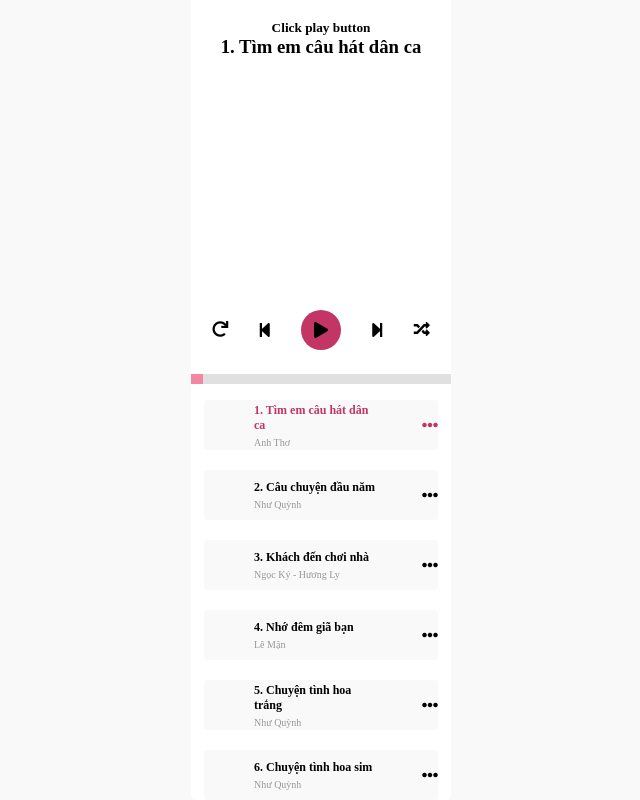
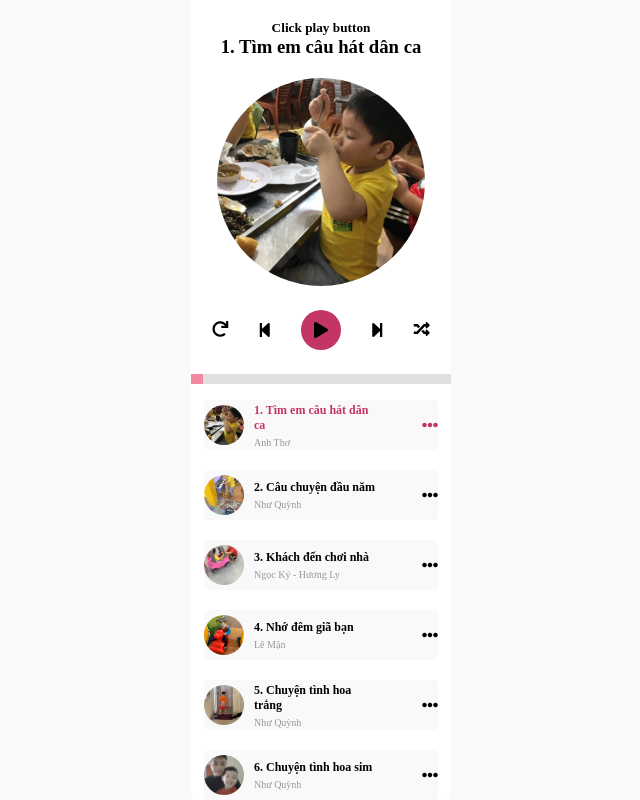
Before and after one commit to cjmax9x/tungbui.mp3.zing, a plain HTML site: page index.html in a window 1280 px wide. Shown: the whole page, without its empty margins (319-959 px from the left). Drawn offline with Linux system fonts and the light colour scheme; files that its build step writes are made by us from their sources.

Commit message:
Music Player

```diff
--- a/index.html
+++ b/index.html
@@ -4,7 +4,7 @@
     <meta charset="UTF-8">
     <meta http-equiv="X-UA-Compatible" content="IE=edge">
     <meta name="viewport" content="width=device-width, initial-scale=1.0">
-    <link rel="stylesheet" href="../music-player/style.css">
+    <link rel="stylesheet" href="./style.css">
     <title>Music Player</title>
     <link rel="stylesheet" href="https://cdnjs.cloudflare.com/ajax/libs/font-awesome/5.15.2/css/all.min.css" integrity="sha512-HK5fgLBL+xu6dm/Ii3z4xhlSUyZgTT9tuc/hSrtw6uzJOvgRr2a9jyxxT1ely+B+xFAmJKVSTbpM/CuL7qxO8w==" crossorigin="anonymous" />
     <link rel="preconnect" href="https://fonts.gstatic.com">
@@ -16,7 +16,7 @@
         <h5 class="music_status">Click play button</h5>
         <h3 class="music_title">String 57th & 9th</h3>
         <div class="music_background-1">
-            <div class="music_image" style="background-image: url(../music-player/image.jpg);"></div>
+            <div class="music_image" style="background-image: url(./images/image.jpg);"></div>
         </div>
             <div class="music_control">
                 <div class="control__btn-repeat">
@@ -43,7 +43,7 @@
             <div class="music_playlist">
                 <div class="playlist_image-title">
                     <div class="playlist_background">
-                        <div class="playlist_image" style="background-image: url(../music-player/image.jpg);"></div>
+                        <div class="playlist_image" style="background-image: url(./images/image.jpg);"></div>
                     </div>
                     <div class="music_group">
                         <h3 class="music_name">Tên bài hát</h3>
@@ -82,38 +82,38 @@
             {
                 name: '1. Tìm em câu hát dân ca',
                 singer: 'Anh Thơ',
-                path: '../music-player/songs/timemcauhatdanca.mp3',
-                image: '../music-player//images/image-1.jpg'
+                path: './songs/timemcauhatdanca.mp3',
+                image: './images/image-1.jpg'
             },
             {
                 name: '2. Câu chuyện đầu năm',
                 singer: 'Như Quỳnh',
-                path: '../music-player/songs/cauchuyendaunam.mp3',
-                image: '../music-player//images/image-2.jpg'
+                path: './songs/cauchuyendaunam.mp3',
+                image: './images/image-2.jpg'
             },
             {
                 name: '3. Khách đến chơi nhà',
                 singer: 'Ngọc Ký - Hương Ly',
-                path: '../music-player/songs/khachdenchoinha.mp3',
-                image: '../music-player//images/image-3.jpg'
+                path: './songs/khachdenchoinha.mp3',
+                image: './images/image-3.jpg'
             },
             {
                 name: '4. Nhớ đêm giã bạn',
                 singer: 'Lê Mận',
-                path: '../music-player/songs/nhodemgiaban.mp3',
-                image: '../music-player//images/image-4.jpg'
+                path: './songs/nhodemgiaban.mp3',
+                image: './images/image-4.jpg'
             },
             {
                 name: '5. Chuyện tình hoa trắng',
                 singer: 'Như Quỳnh',
-                path: '../music-player/songs/chuyentinhhoatrang.mp3',
-                image: '../music-player//images/image-5.jpg'
+                path: './songs/chuyentinhhoatrang.mp3',
+                image: './images/image-5.jpg'
             },
             {
                 name: '6. Chuyện tình hoa sim',
                 singer: 'Như Quỳnh',
-                path: '../music-player/songs/hoasim.mp3',
-                image: '../music-player//images/image-6.jpg'
+                path: './songs/hoasim.mp3',
+                image: './images/image-6.jpg'
             }
             ],
             render:function(){
```
Also changed, not shown: main.js (deleted).
